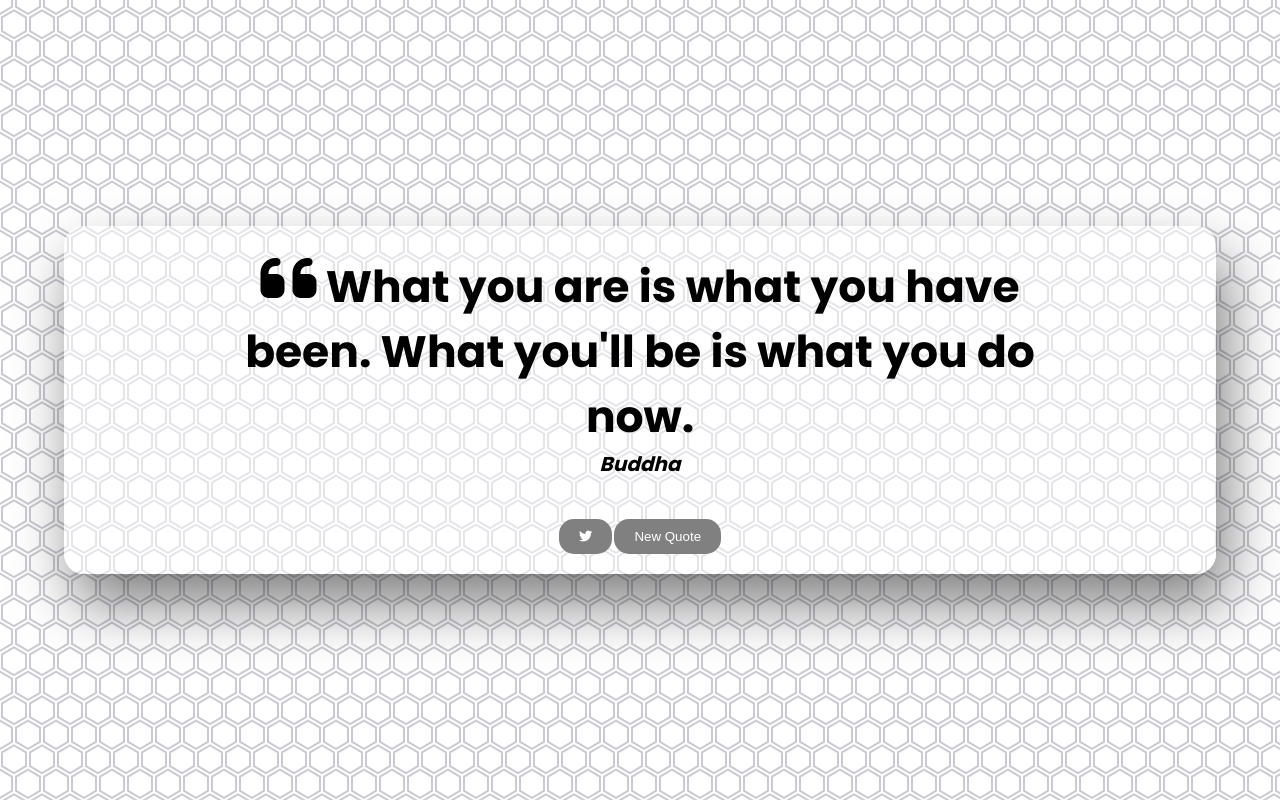
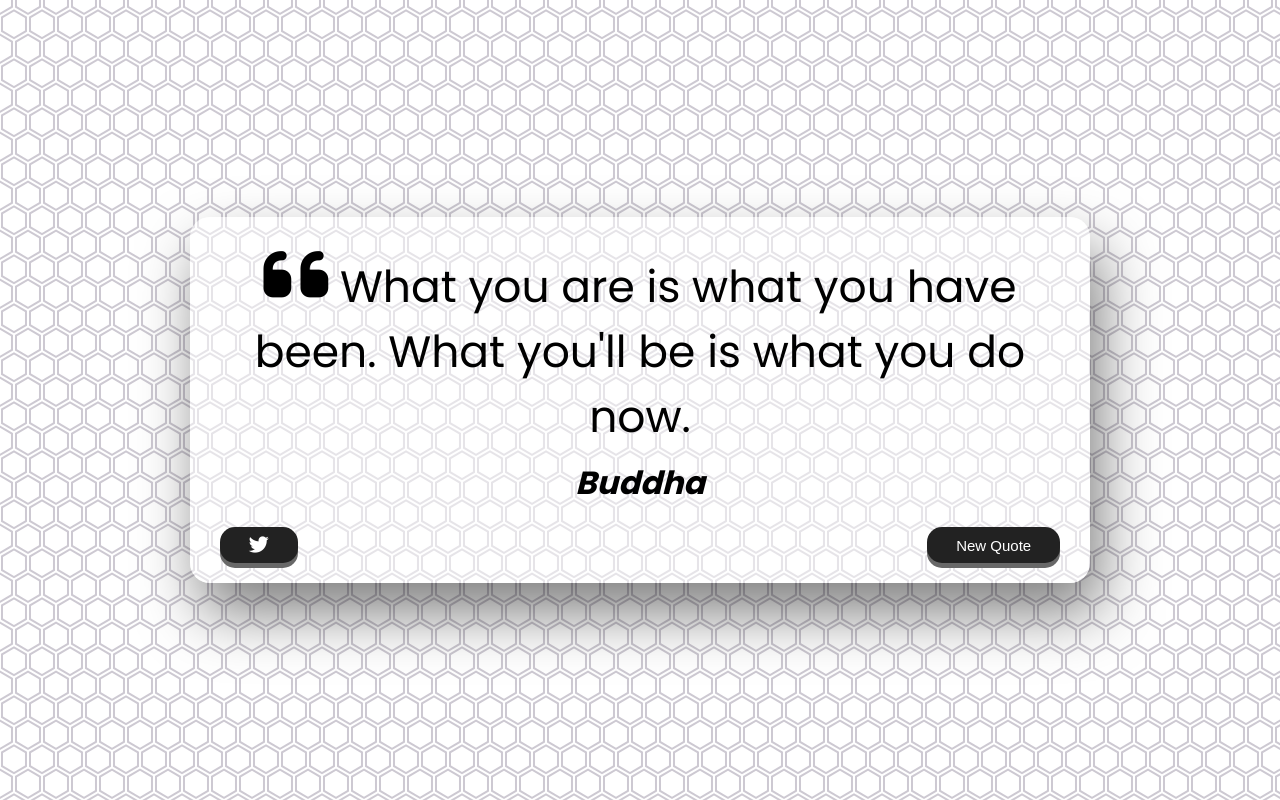
Before and after one commit to Jcorrales07/quote-generator, a plain HTML site: page index.html in a window 1280 px wide. Drawn offline with Linux system fonts and the light colour scheme.

Commit message:
UI terminada

```diff
--- a/index.html
+++ b/index.html
@@ -21,6 +21,7 @@
 
         <div class="quote-container">
             <div class="quote-text">
+
                 <i class="fas fa-quote-left"></i>
                 <span class="text" id="text">What you are is what you have been. What you'll be is what you do now.</span>
             </div>
@@ -30,10 +31,10 @@
         </div>
 
         <div class="buttons-container">
-            <button class="btn twitter-button" id="twitter" title="Tweet This!">
+            <button class="twitter-button" id="twitter" title="Tweet This!">
                 <i class="fab fa-twitter"></i>
             </button>
-            <button class="btn" id="new-quote">New Quote</button>
+            <button class="new-quote-button" id="new-quote">New Quote</button>
         </div>
 
     </main>
--- a/style.css
+++ b/style.css
@@ -24,9 +24,8 @@ body {
 .main-container {
     display: flex;
     flex-direction: column;
-    justify-content: center;
-    align-items: center;
-    width: 90%;
+    width: 95%;
+    max-width: 900px;
     border-radius: 20px;
     box-shadow: 10px 30px 60px rgba(0, 0, 0, 0.5);
     background-color: rgba( 255, 255, 255, 0.5);
@@ -34,45 +33,66 @@ body {
 
 .quote-container {
     width: auto;
-    max-width: 90rem;
     padding: 2rem 3rem;
 }
 
-.fas {
-    font-size: 6.4rem;
+.fa-quote-left {
+    font-size: 7.4rem;
     color: #000;
 }
 
-
 .quote-text {
     font-size: 4.4rem;
-    font-weight: 700;
+    font-weight: 400;
 }
 
 .long-quote {
     font-size: 2rem;
 }
 
-
-.author {
-    font-size: 2rem;
+.quote-author {
+    margin-top: 10px;
+    font-size: 3.2rem;
     font-style: italic;
 }
 
 .buttons-container {
     padding: 2rem 3rem;
+    padding-top: 0;
+    display: flex;
+    justify-content: space-between;
 }
 
-.btn {
-    border: none;
-    background-color: gray;
-    padding: 1rem 2rem;
-    border-radius: 15px;
+button {
     color: white;
     cursor: pointer;
+    border: none;
+    border-radius: 15px;
+    background-color: rgb(34, 34, 34);
+    box-shadow: 0px 5px 0px 0px rgb(104, 104, 104);
+    padding: 0.8rem 2.88rem;
+    font-size: 1.5rem;
+}
+
+button:hover {
+    filter: brightness(110%);
+}
+
+button:active {
+    transform: translate(0, 5px);
+    box-shadow: 0px 5px 0px 0px rgba(255, 255, 255, 0.65);
+}
+
+.fa-twitter {
+    font-size: 2rem;
 }
 
 .twitter-button:hover {
     color: #00acee;
+}
 
+@media screen and (max-width: 1000px) {
+    .quote-text {
+        font-size: 4rem;
+    }
 }
```
